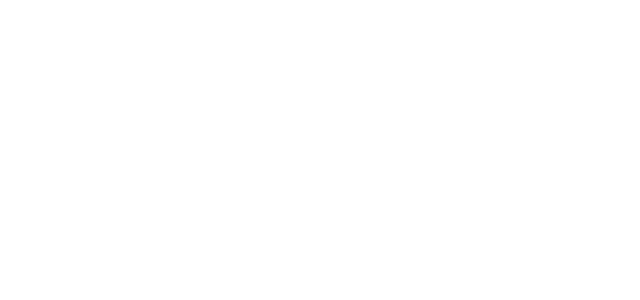
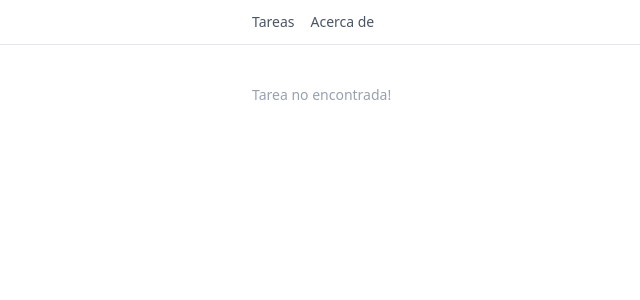
Before and after one commit to OsvaldoZakowicz/vue-task-manager, a Vue app: page /task/1 in a window 1280 px wide. Before the commit this address had no page. Shown: the top 300 px of the page, without its empty margins (68-708 px from the left). Built offline with nearby package versions, Linux system fonts and the light colour scheme.

Commit message:
feat: agrega vistas AboutView y TaskDetailView, mejora la navegacion con rutas a estas vistas y menu de navegacion global

```diff
--- a/src/App.vue
+++ b/src/App.vue
@@ -1,5 +1,28 @@
 <template>
   <div>
+    <!-- navegacion global -->
+    <nav class="border-b border-gray-200 bg-white">
+      <div class="max-w-2xl mx-auto px-4 py-3 flex gap-4">
+        <!-- RouterLink es el componente de navegacion de Vue Router -->
+        <!-- no recarga la pagina, intercepta el click -->
+        <RouterLink
+          to="/"
+          class="text-sm text-gray-600 hover:text-gray-900"
+          active-class="font-semibold text-gray-900"
+        >
+          Tareas
+        </RouterLink>
+        <RouterLink
+          to="/about"
+          class="text-sm text-gray-600 hover:text-gray-900"
+          active-class="font-semibold text-gray-900"
+        >
+          Acerca de
+        </RouterLink>
+      </div>
+    </nav>
+
+    <!-- aqui vue router monta el componente de la ruta activa -->
     <RouterView />
   </div>
 </template>
--- a/src/components/tasks/TaskItem.vue
+++ b/src/components/tasks/TaskItem.vue
@@ -1,5 +1,6 @@
 <script setup>
 import { ref } from 'vue'
+import { useRouter } from 'vue-router'
 import BaseButton from '../base/BaseButton.vue'
 import BaseInput from '../base/BaseInput.vue'
 
@@ -19,6 +20,8 @@
 // estado local de edicion
 const isEditing = ref(false)
 const editTitle = ref('')
+// para ruta a detalles
+const router = useRouter();
 
 function startEdit() {
   editTitle.value = props.task.title
@@ -35,6 +38,10 @@
 function cancelEdit() {
   isEditing.value = false
   editTitle.value = ''
+}
+
+function goToDetails() {
+  router.push({ name: 'task', params: { id: props.task.id  } })
 }
 </script>
 
@@ -72,6 +79,7 @@
         <BaseButton variant="secondary" @click="cancelEdit">Cancelar</BaseButton>
       </template>
       <template v-else>
+        <BaseButton variant="secondary" @click="goToDetails">Ver</BaseButton>
         <BaseButton variant="secondary" @click="startEdit">Editar</BaseButton>
         <BaseButton variant="danger" @click="emit('delete', task.id)">Eliminar</BaseButton>
       </template>
--- a/src/router/index.js
+++ b/src/router/index.js
@@ -5,6 +5,21 @@
     path: '/',
     name: 'home',
     component: () => import('../views/HomeView.vue'),
+  },
+  {
+    path: '/task/:id',
+    name: 'task',
+    component: () => import('../views/TaskDetailView.vue'),
+  },
+  {
+    path: '/about',
+    name: 'about',
+    component: () => import('../views/AboutView.vue'),
+  },
+  {
+    // cualquier ruta no definida redirige al inicio
+    path: '/:pathMatch(.*)*',
+    redirect: '/',
   },
 ];
 
--- /dev/null
+++ b/src/views/AboutView.vue
@@ -0,0 +1,7 @@
+<template>
+  <div class="max-w-2xl mx-auto px-4 py-10">
+    <h1 class="text-3xl font-bold text-gray-900">Acerca de</h1>
+    <p class="text-gray-500 mt-2">Task Manager — proyecto Vue 3</p>
+    <p class="text-gray-500 mt-2">Hecho con 💚!</p>
+  </div>
+</template>
--- /dev/null
+++ b/src/views/TaskDetailView.vue
@@ -0,0 +1,41 @@
+<script setup>
+/* aca va la logica e inicio */
+import { computed } from 'vue';
+import { useRoute } from 'vue-router';
+import { useTasksStore } from '../stores/tasks';
+
+// useRoute da acceso a los params, query, name, etc. de la ruta activa
+const route = useRoute()
+const store = useTasksStore()
+
+// extraemos el id de la ruta /task/:id
+// ver estructura de un task en el action addTask de el store/tasks.js
+// NOTA: funciones flecha con return IMPLICITO
+const task = computed(() =>
+  store.tasks.find((t) => t.id === route.params.id)
+)
+
+//console.log('param id:', route.params.id)
+//console.log('tasks ids:', store.tasks.map(t => t.id))
+
+</script>
+<template>
+  <!-- aca va la vista como tal -->
+  <!-- la variable task esta disponible en la vista -->
+  <div class="max-w-2xl mx-auto px-4 py-10">
+
+    <div v-if="!task" class="text-gray-400 text-sm">
+      <span>Tarea no encontrada!</span>
+    </div>
+    <div v-else class="flex flex-col gap-4">
+      <h1 class="text-xl font-bold text-gray-800">{{ task.title }}</h1>
+      <p class="text-md text-gray-500">
+        Estado: {{ task.completed ? "completada" : "pendiente" }}
+      </p>
+      <p class="text-sm text-gray-300 font-semibold">
+        Creada: {{ new Date(task.createdAt).toLocaleString() }}
+      </p>
+    </div>
+
+  </div>
+</template>
```
